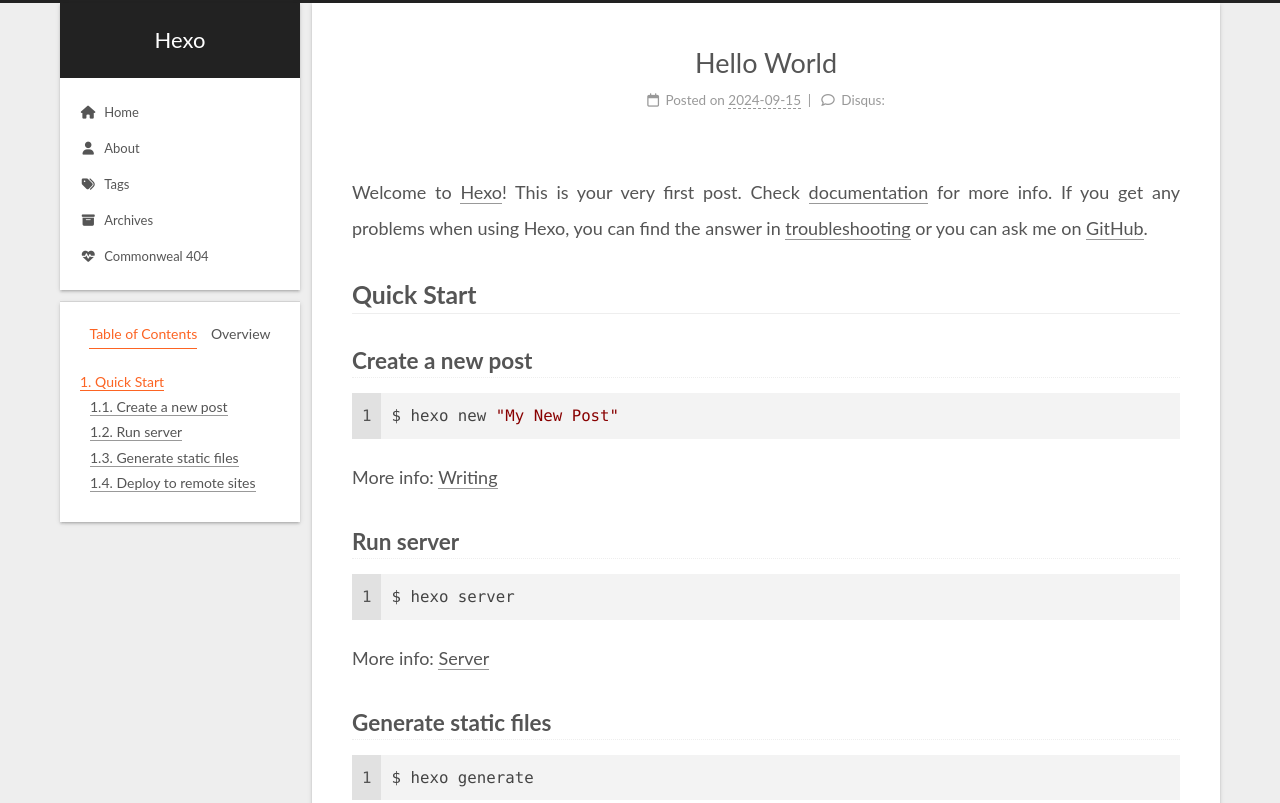
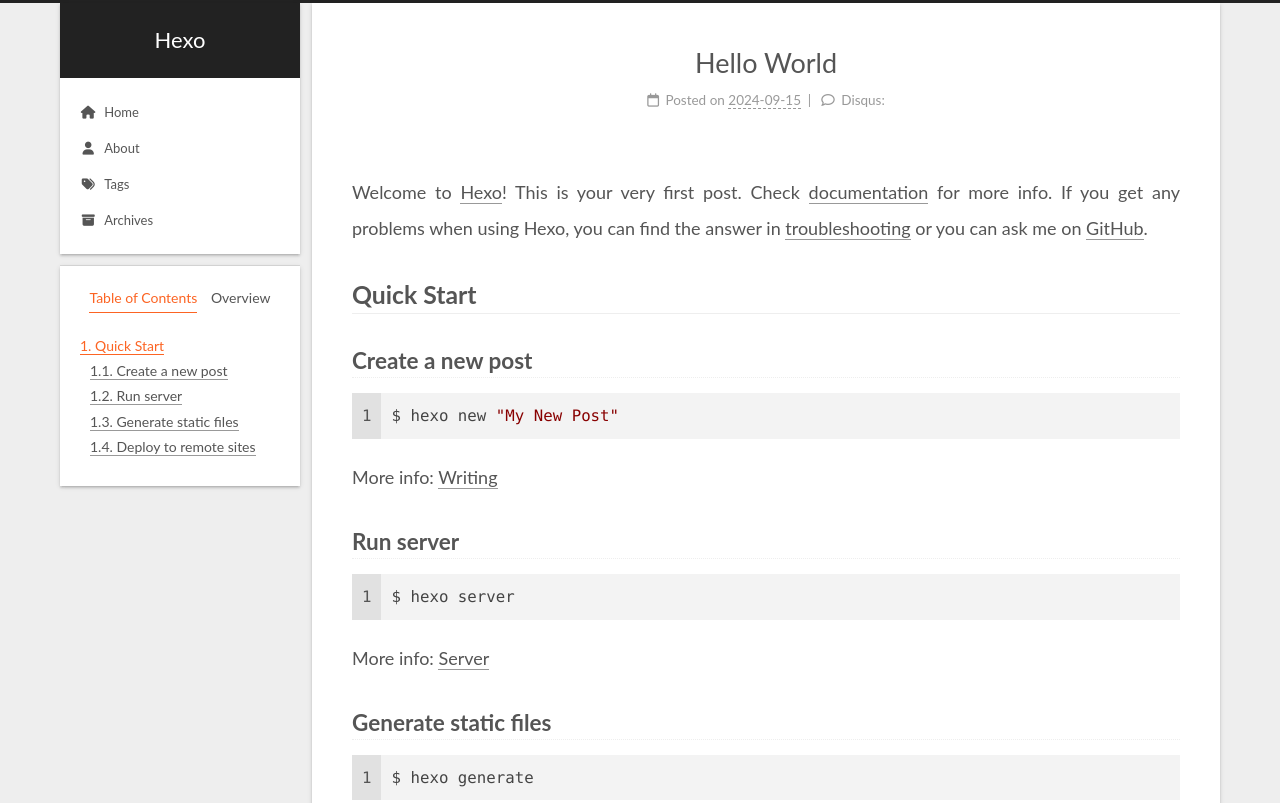
Before and after one commit to quzhanghao/quzhanghao.github.io, a plain HTML site: page 2024/09/15/hello-world/index.html in a window 1280 px wide. Shown: the top 803 px of the page. Drawn offline with nearby package versions, Linux system fonts and the light colour scheme; a script that the page names is missing.

Commit message:
Site updated: 2024-09-16 22:31:29

```diff
--- a/2024/09/15/hello-world/index.html
+++ b/2024/09/15/hello-world/index.html
@@ -86,7 +86,7 @@
 
 
 <nav class="site-nav">
-  <ul class="main-menu menu"><li class="menu-item menu-item-home"><a href="/" rel="section"><i class="fa fa-home fa-fw"></i>Home</a></li><li class="menu-item menu-item-about"><a href="/about/" rel="section"><i class="fa fa-user fa-fw"></i>About</a></li><li class="menu-item menu-item-tags"><a href="/tags/" rel="section"><i class="fa fa-tags fa-fw"></i>Tags</a></li><li class="menu-item menu-item-archives"><a href="/archives/" rel="section"><i class="fa fa-archive fa-fw"></i>Archives</a></li><li class="menu-item menu-item-commonweal"><a href="/404/" rel="section"><i class="fa fa-heartbeat fa-fw"></i>Commonweal 404</a></li>
+  <ul class="main-menu menu"><li class="menu-item menu-item-home"><a href="/" rel="section"><i class="fa fa-home fa-fw"></i>Home</a></li><li class="menu-item menu-item-about"><a href="/about/" rel="section"><i class="fa fa-user fa-fw"></i>About</a></li><li class="menu-item menu-item-tags"><a href="/tags/" rel="section"><i class="fa fa-tags fa-fw"></i>Tags</a></li><li class="menu-item menu-item-archives"><a href="/archives/" rel="section"><i class="fa fa-archive fa-fw"></i>Archives</a></li>
   </ul>
 </nav>
 
```
Also changed, not shown: 404.html (+1 -1 lines), about/index.html (+1 -1 lines), archives/2024/09/index.html (+1 -1 lines), archives/2024/index.html (+1 -1 lines), archives/index.html (+1 -1 lines), index.html (+1 -1 lines), tags/index.html (+1 -1 lines).
